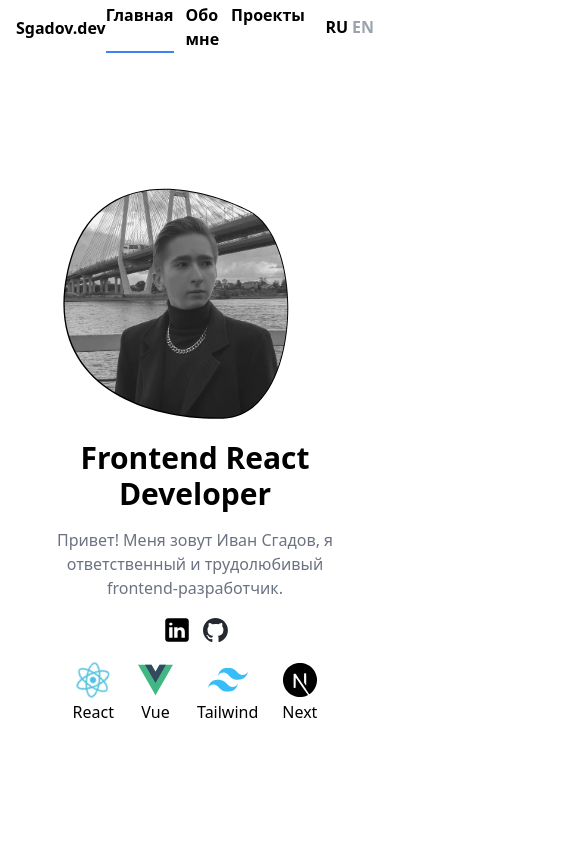
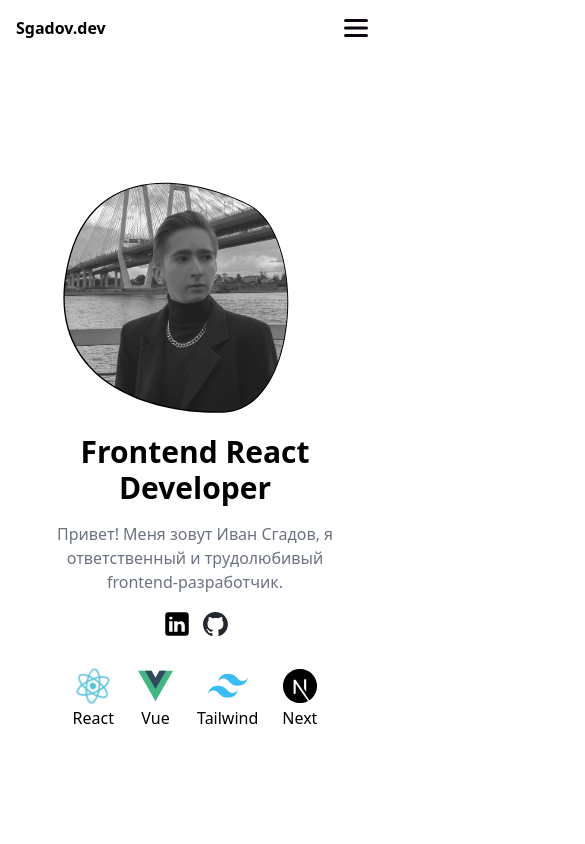
Before and after one commit to sg-i/new-portfolio-next, a Next.js app: page / in a window 390 px wide. Shown: the top 844 px of the page, 585 px wide, since content can reach past the window. Built offline with nearby package versions, Linux system fonts and the light colour scheme.

Commit message:
mobile version + scroll progress bar

```diff
--- a/components/Bio/index.tsx
+++ b/components/Bio/index.tsx
@@ -48,7 +48,7 @@ export default function Bio({ content }: BioProps) {
           </div>
           <ProfilePicture />
         </div>
-        <div className="flex pt-4 sm:pt-10 w-full gap-1 sm:gap-4  justify-center md:justify-normal flex-col sm:flex-row  items-center">
+        <div className="flex pt-4 mt-3 md:m-0 sm:pt-10 w-full gap-1 sm:gap-4  justify-center md:justify-normal flex-col sm:flex-row  items-center">
           <div className="hidden sm:block font-bold">{content.techStack}</div>
           <div className="hidden sm:block text-slate-400">|</div>
           <ul className="flex gap-6 h-16 items-center">
--- a/components/Navbar/ElementNavbar.tsx
+++ b/components/Navbar/ElementNavbar.tsx
@@ -4,10 +4,15 @@ interface ElementNavbarProps {
   text: string;
   idSection: string;
   isActive: boolean;
-  setActiveId: (idSection: string) => void;
+  clickIntoMobileMenu: () => void;
 }
 
-export const ElementNavbar = ({ setActiveId, isActive, idSection, text }: ElementNavbarProps) => {
+export const ElementNavbar = ({
+  clickIntoMobileMenu,
+  isActive,
+  idSection,
+  text,
+}: ElementNavbarProps) => {
   const scrollToSection = () => {
     const section = document.getElementById(idSection);
     if (section) {
@@ -17,7 +22,7 @@ export const ElementNavbar = ({ setActiveId, isActive, idSection, text }: Elemen
         top: rect.top + scrollTop - 56, // Корректируем на 20 пикселей
         behavior: 'smooth',
       });
-      //   setActiveId(idSection);
+      clickIntoMobileMenu();
     }
   };
 
--- a/components/Navbar/index.tsx
+++ b/components/Navbar/index.tsx
@@ -3,6 +3,7 @@ import Link from 'next/link';
 import { useRouter } from 'next/router';
 import { useCallback, useEffect, useState } from 'react';
 import { ElementNavbar } from './ElementNavbar';
+import ProgressBar from 'react-scroll-progress-bar';
 interface NavbarProps {
   content: contentNavbarInterface;
 }
@@ -11,6 +12,18 @@ export default function Navbar({ content }: NavbarProps) {
   const locale = router.locale || 'ru';
   const [language, setLanguage] = useState(locale);
   const [activeId, setActiveId] = useState('bioSection');
+  const [isMobileMenuOpen, setIsMobileMenuOpen] = useState(false);
+  const [scrollWidth, setScrollWidth] = useState(0);
+
+  const toggleMobileMenu = () => {
+    if (isMobileMenuOpen) {
+      setIsMobileMenuOpen(false);
+      document.body.style.overflow = 'auto';
+    } else {
+      setIsMobileMenuOpen(true);
+      document.body.style.overflow = 'hidden';
+    }
+  };
 
   useEffect(() => {
     // Сохраняем текущее положение прокрутки
@@ -44,6 +57,9 @@ export default function Navbar({ content }: NavbarProps) {
   const handleScroll = useCallback(() => {
     const sections = ['bioSection', 'aboutSection', 'portfolioSection']; // Ваши секции
     const scrollPosition = window.scrollY || window.pageYOffset;
+    const docHeight = document.documentElement.scrollHeight - window.innerHeight;
+    const scrollPercentage = (scrollPosition / docHeight) * 100;
+    setScrollWidth(scrollPercentage);
     sections.forEach((sectionId) => {
       const section = document.getElementById(sectionId);
       if (section) {
@@ -56,7 +72,9 @@ export default function Navbar({ content }: NavbarProps) {
       }
     });
   }, []);
-
+  const clickIntoMobileMenu = () => {
+    setIsMobileMenuOpen(false);
+  };
   useEffect(() => {
     handleScroll();
     window.addEventListener('scroll', handleScroll);
@@ -70,31 +88,36 @@ export default function Navbar({ content }: NavbarProps) {
   }, [activeId]);
 
   return (
-    <div className=" h-14 w-full z-10 bg-white fixed flex justify-between  items-center sm:px-10 p-4 sm:py-5 font-semibold ">
-      <div className="w-[100px]">Sgadov.dev</div>
-      <ul className="flex gap-3 ">
+    <>
+      <div
+        className={` w-full z-10 bg-white fixed flex justify-between items-center sm:px-10 h-14 p-4 sm:py-5 font-semibold `}>
+        <div
+          className={`${
+            !isMobileMenuOpen && 'hidden'
+          } fixed sm:hidden -z-10 top-0 left-0 bg-white flex flex-col h-full w-full`}>
+          <ul className="w-fit m-auto text-center flex flex-col gap-2 text-4xl">
             <ElementNavbar
-          setActiveId={setActiveId}
+              clickIntoMobileMenu={clickIntoMobileMenu}
               idSection="bioSection"
               text={content.home}
               isActive={activeId === 'bioSection'}
             />
             <ElementNavbar
-          setActiveId={setActiveId}
+              clickIntoMobileMenu={clickIntoMobileMenu}
               idSection="aboutSection"
               text={content.about}
               isActive={activeId === 'aboutSection'}
             />
             <ElementNavbar
-          setActiveId={setActiveId}
+              clickIntoMobileMenu={clickIntoMobileMenu}
               idSection="portfolioSection"
               text={content.projects}
               isActive={activeId === 'portfolioSection'}
             />
-        {/* <ElementNavbar text={content.contact} /> */}
           </ul>
-      <div className="w-[100px] flex gap-1 justify-end text-center">
+          <div className="flex items-center gap-2 text-xl justify-center mb-5">
             <Link
+              onClick={clickIntoMobileMenu}
               className={`cursor-pointer border-b-2 transition border-transparent ${
                 locale == 'ru' ? 'font-bold' : 'text-gray-400 hover:text-gray-600'
               }`}
@@ -103,7 +126,8 @@ export default function Navbar({ content }: NavbarProps) {
               RU
             </Link>
             <Link
-          className={`cursor-pointer border-b-2 transition border-transparent ${
+              onClick={clickIntoMobileMenu}
+              className={`cursor-pointer  border-b-2 transition border-transparent ${
                 locale == 'en' ? 'font-bold' : 'text-gray-400 hover:text-gray-600'
               }`}
               href={router.asPath}
@@ -112,5 +136,89 @@ export default function Navbar({ content }: NavbarProps) {
             </Link>
           </div>
         </div>
+        <div className="w-[100px]">Sgadov.dev</div>
+        <ul className="hidden sm:flex gap-3 ">
+          <ElementNavbar
+            clickIntoMobileMenu={clickIntoMobileMenu}
+            idSection="bioSection"
+            text={content.home}
+            isActive={activeId === 'bioSection'}
+          />
+          <ElementNavbar
+            clickIntoMobileMenu={clickIntoMobileMenu}
+            idSection="aboutSection"
+            text={content.about}
+            isActive={activeId === 'aboutSection'}
+          />
+          <ElementNavbar
+            clickIntoMobileMenu={clickIntoMobileMenu}
+            idSection="portfolioSection"
+            text={content.projects}
+            isActive={activeId === 'portfolioSection'}
+          />
+          {/* <ElementNavbar text={content.contact} /> */}
+        </ul>
+        <div className="w-[100px] flex gap-1 justify-end items-center text-center">
+          <div onClick={toggleMobileMenu} className=" w-9 top-0 h-full sm:hidden ">
+            <svg viewBox="0 0 24 24" version="1.1" xmlns="http://www.w3.org/2000/svg">
+              <title>Menu</title>
+              <g id="Page-1" stroke="none" strokeWidth="1" fill="none" fillRule="evenodd">
+                <g id="Menu">
+                  <rect id="Rectangle" fillRule="nonzero" x="0" y="0" width="24" height="24"></rect>
+                  <line
+                    x1="5"
+                    y1="7"
+                    x2="19"
+                    y2="7"
+                    id="Path"
+                    stroke="#0C0310"
+                    strokeWidth="2"
+                    strokeLinecap="round"></line>
+                  <line
+                    x1="5"
+                    y1="17"
+                    x2="19"
+                    y2="17"
+                    id="Path"
+                    stroke="#0C0310"
+                    strokeWidth="2"
+                    strokeLinecap="round"></line>
+                  <line
+                    x1="5"
+                    y1="12"
+                    x2="19"
+                    y2="12"
+                    id="Path"
+                    stroke="#0C0310"
+                    strokeWidth="2"
+                    strokeLinecap="round"></line>
+                </g>
+              </g>
+            </svg>
+          </div>
+          <Link
+            className={`cursor-pointer hidden sm:block border-b-2 transition border-transparent ${
+              locale == 'ru' ? 'font-bold' : 'text-gray-400 hover:text-gray-600'
+            }`}
+            href={router.asPath}
+            locale="ru">
+            RU
+          </Link>
+          <Link
+            className={`cursor-pointer hidden sm:block border-b-2 transition border-transparent ${
+              locale == 'en' ? 'font-bold' : 'text-gray-400 hover:text-gray-600'
+            }`}
+            href={router.asPath}
+            locale="en">
+            EN
+          </Link>
+        </div>
+      </div>
+      <div
+        className={`${
+          isMobileMenuOpen && 'hidden'
+        } h-1 z-10 bg-blue-500 fixed top-14 transition-width duration-200 `}
+        style={{ width: `${scrollWidth}%` }}></div>
+    </>
   );
 }
--- a/components/Portfolio/PortfolioElement.tsx
+++ b/components/Portfolio/PortfolioElement.tsx
@@ -46,39 +46,62 @@ export const PortfolioElement = ({
   };
 
   return (
-    <div className={`flex gap-5 items-center ${leftImage && 'flex-row-reverse'}`}>
-      <div onMouseMove={FullScreenOverCallback} className="w-3/5   overflow-hidden">
+    <div
+      className={`flex flex-col-reverse lg:flex-row gap-2 lg:gap-5 items-center ${
+        leftImage && 'lg:flex-row-reverse'
+      }`}>
+      <div className="flex justify-center lg:hidden font-semibold gap-10 text-lg">
+        <Link
+          target="_blank"
+          className="p-2 shadow-md rounded-lg bg-white border-zinc-200 border-[1px] hover:bg-zinc-50"
+          href={codeLink}>
+          <div className="flex gap-1 items-center">
+            <div>{codeButton}</div>
+            <Image
+              width={25}
+              height={25}
+              src={'/icons/socials/github-mark.svg'}
+              alt={'github link'}
+            />
+          </div>
+        </Link>
+        <Link
+          target="_blank"
+          className="p-2 shadow-md rounded-lg bg-white border-zinc-200 border-[1px] hover:bg-zinc-50"
+          href={demoLink}>
+          <div className="flex gap-1 items-center">
+            <div>{liveDemoButton}</div>
+            <Image width={27} height={27} src={'/icons/socials/link.svg'} alt={'github link'} />
+          </div>
+        </Link>
+      </div>
+      <div onMouseMove={FullScreenOverCallback} className="lg:w-3/5 w-full  overflow-hidden">
         <ImageGallery
           onScreenChange={FullScreenChangedCallback}
           showFullscreenButton={true}
           showPlayButton={false}
           items={images}
         />
-        {/* <Image
-          className="w-full"
-          width={1920}
-          height={1080}
-          src={'/portfolio/netflix/1.png'}
-          alt="netflix demo"
-        /> */}
       </div>
-      <div className="w-2/5  text-center gap-3 justify-between flex flex-col">
+      <div className="lg:w-2/5  text-center gap-3 justify-between flex flex-col">
         <div>
-          <div className="text-2xl font-medium mb-3">{title}</div>
+          <div className="text-xl lg:text-2xl font-medium mb-1 lg:mb-3">{title}</div>
           <div className="text-gray-500 font-medium">{description}</div>
         </div>
-        <div className="flex gap-1 justify-center">
+        <div className="flex gap-1 mb-1 justify-center flex-wrap">
           {stack.map((el, index) => (
             <React.Fragment key={el}>
               <div className="font-semibold">{el}</div>
-              {index < stack.length - 1 && <span className="font-semibold">•</span>}
+              {index < stack.length - 1 && (
+                <span className="font-semibold block lg:hidden xl:block">•</span>
+              )}
             </React.Fragment>
           ))}
         </div>
-        <div className="flex justify-center  font-semibold gap-10 text-lg">
+        <div className=" justify-center hidden lg:flex  font-semibold gap-10 text-lg">
           <Link
             target="_blank"
-            className="p-2 shadow-md rounded-lg bg-white hover:bg-zinc-50"
+            className="p-2 shadow-md rounded-lg bg-white border-zinc-200 border-[1px] hover:bg-zinc-50"
             href={codeLink}>
             <div className="flex gap-1 items-center">
               <div>{codeButton}</div>
@@ -92,7 +115,7 @@ export const PortfolioElement = ({
           </Link>
           <Link
             target="_blank"
-            className="p-2 shadow-md rounded-lg bg-white hover:bg-zinc-50"
+            className="p-2 shadow-md rounded-lg bg-white border-zinc-200 border-[1px] hover:bg-zinc-50"
             href={demoLink}>
             <div className="flex gap-1 items-center">
               <div>{liveDemoButton}</div>
--- a/components/Portfolio/index.tsx
+++ b/components/Portfolio/index.tsx
@@ -11,11 +11,11 @@ interface PortfolioProps {
 
 export const Portfolio = ({ section, content, projects }: PortfolioProps) => {
   return (
-    <div id="portfolioSection" className="flex flex-col items-center w-3/5 m-auto gap-16">
+    <div id="portfolioSection" className="flex flex-col items-center  m-auto gap-4 lg:gap-16">
       <SectionTitle title={section} description={content.description}>
         <div className="animate-bounce text-2xl">🧩</div>
       </SectionTitle>
-      <div className="flex flex-col items-center  m-auto gap-24">
+      <div className="flex flex-col items-center  m-auto gap-6 lg:gap-24">
         {projects.map((el, index) => (
           <PortfolioElement
             key={el.title}
--- a/package.json
+++ b/package.json
@@ -25,6 +25,7 @@
     "react": "^18.2.0",
     "react-dom": "^18.2.0",
     "react-image-gallery": "^1.3.0",
+    "react-scroll-progress-bar": "^2.0.3",
     "sass": "^1.75.0",
     "typescript": "4.9.5"
   },
--- a/pages/index.tsx
+++ b/pages/index.tsx
@@ -33,13 +33,12 @@ const Home = ({ content }: HomeProps): any => {
         <Bio content={content.bio} />
         <div className="p-4 sm:p-8  lg:w-[950px] xl:w-[1100px] m-auto">
           <About section={content.navbar.about} content={content.about} />
+          <Portfolio
+            section={content.navbar.projects}
+            content={content.portfolio}
+            projects={content.projects}
+          />
         </div>
-
-        <Portfolio
-          section={content.navbar.projects}
-          content={content.portfolio}
-          projects={content.projects}
-        />
       </div>
     </>
   );
```
Also changed, not shown: 1 other file (tests, documents, lock files or other folders). Lines whose indentation alone changed are shown as unchanged.
